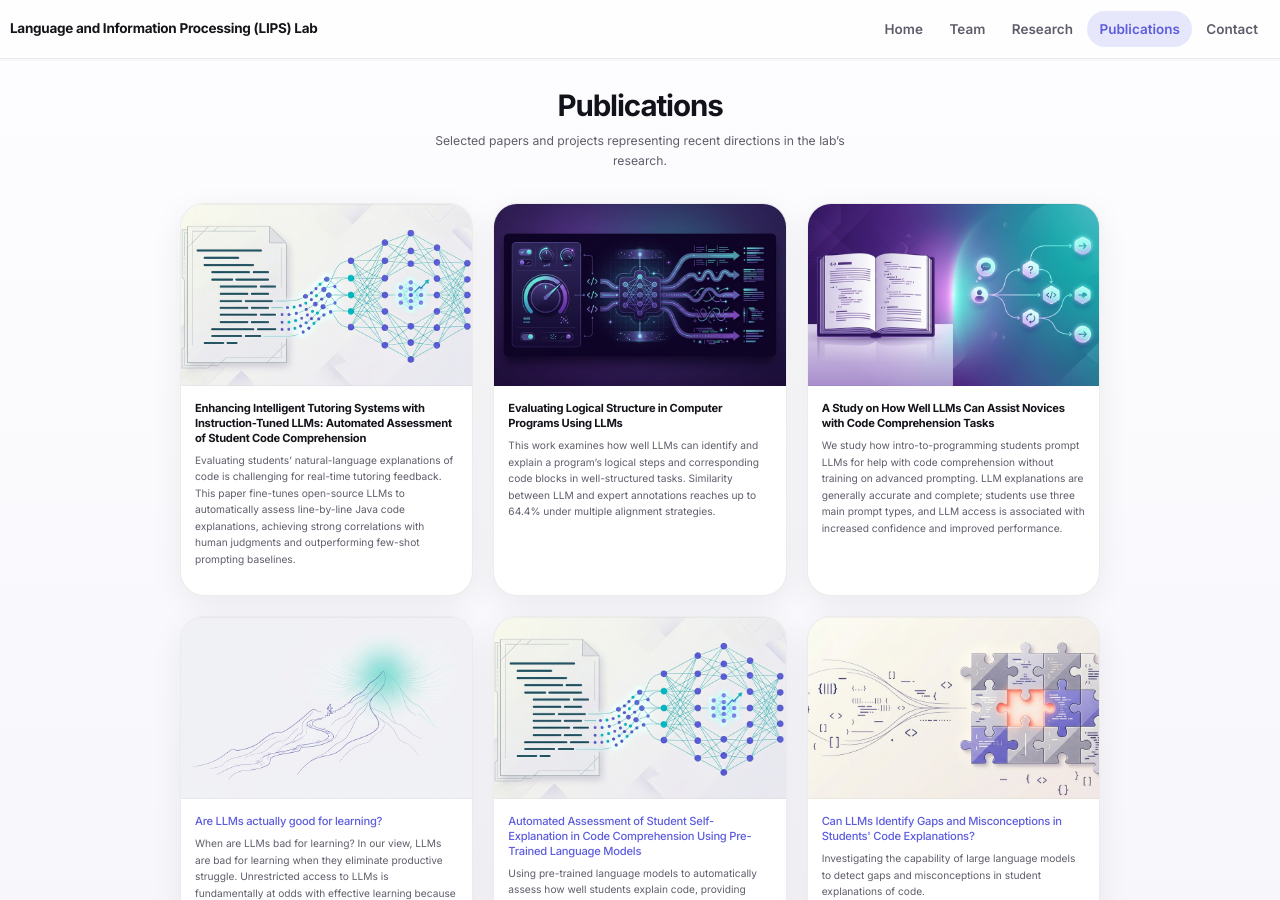
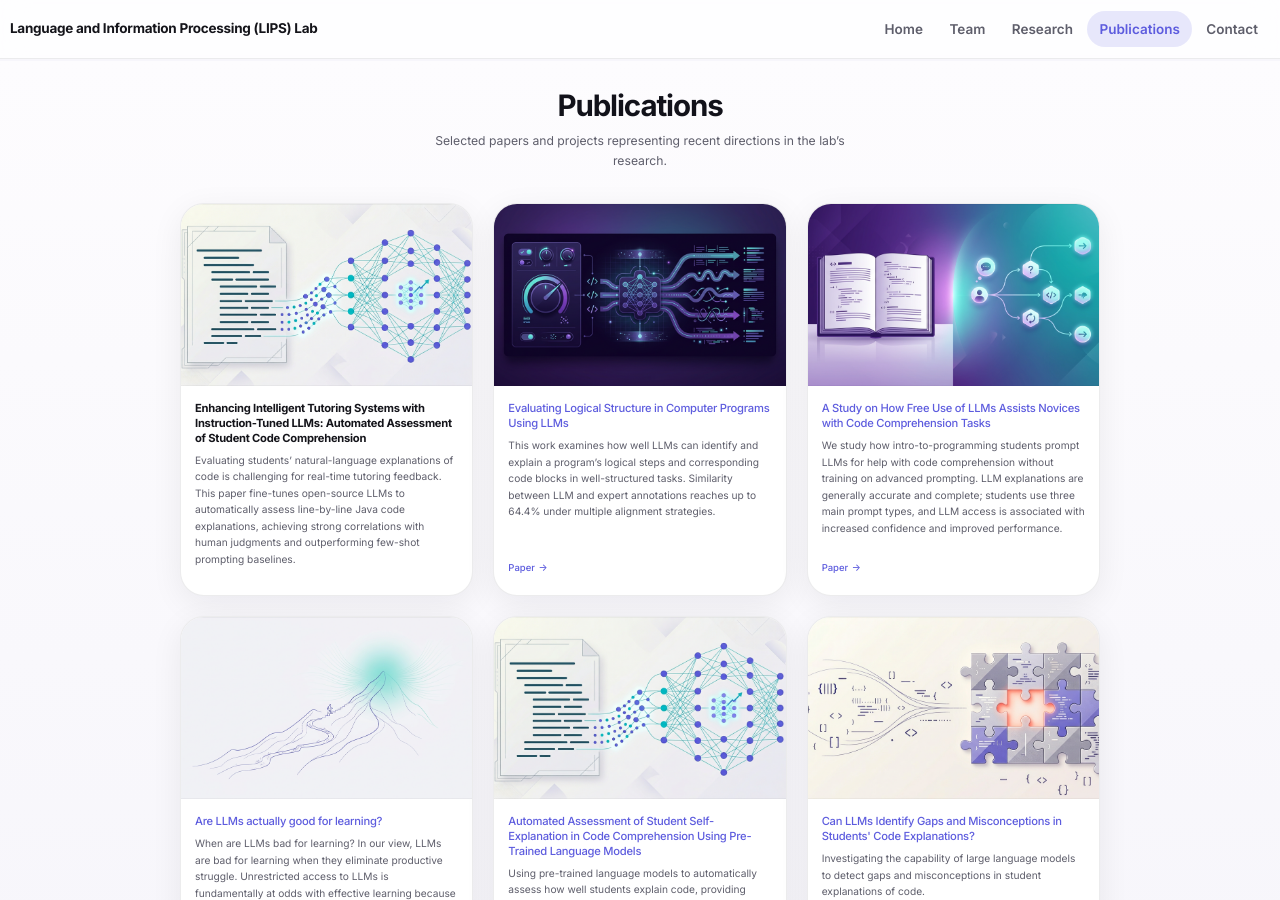
Before and after one commit to lipslabuofm/lipslabuofm.github.io, a Jekyll site: the page built from _pages/publications.md, in a window 1280 px wide and 900 px high. Built offline with Jekyll 4.4.1, drawn with Linux system fonts in a browser that asks for light colours; nearby versions of some CDN libraries.

Commit message:
Update publication titles and links in publist.yml

```diff
--- a/_data/publist.yml
+++ b/_data/publist.yml
@@ -14,13 +14,19 @@
   image: publications/pub-14-logical-steps-structure.png
   image_alt: "Illustration of mapping program logic steps to code blocks"
   description: "This work examines how well LLMs can identify and explain a program’s logical steps and corresponding code blocks in well-structured tasks. Similarity between LLM and expert annotations reaches up to 64.4% under multiple alignment strategies."
+  link:
+    url: "https://journals.flvc.org/FLAIRS/article/view/141793"
+    display: Paper
   highlight: 1
 
-- title: "A Study on How Well LLMs Can Assist Novices with Code Comprehension Tasks"
+- title: "A Study on How Free Use of LLMs Assists Novices with Code Comprehension Tasks"
   category: code_comprehension
   image: publications/pub-15-novice-llm-code-comprehension.png
   image_alt: "Illustration of a novice student using an LLM for code comprehension"
   description: "We study how intro-to-programming students prompt LLMs for help with code comprehension without training on advanced prompting. LLM explanations are generally accurate and complete; students use three main prompt types, and LLM access is associated with increased confidence and improved performance."
+  link:
+    url: "https://journals.flvc.org/FLAIRS/article/view/141647"
+    display: Paper
   highlight: 1
 
 - title: "Are LLMs actually good for learning?"
```
